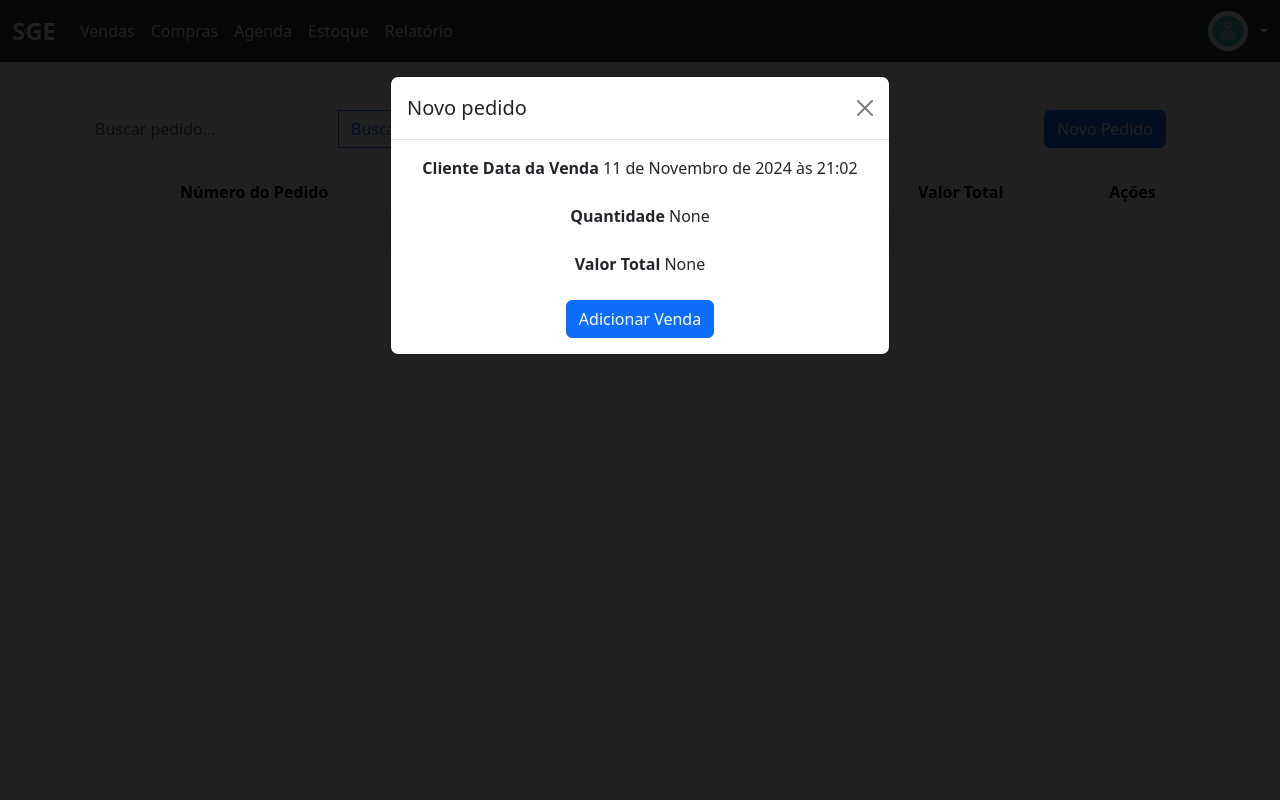
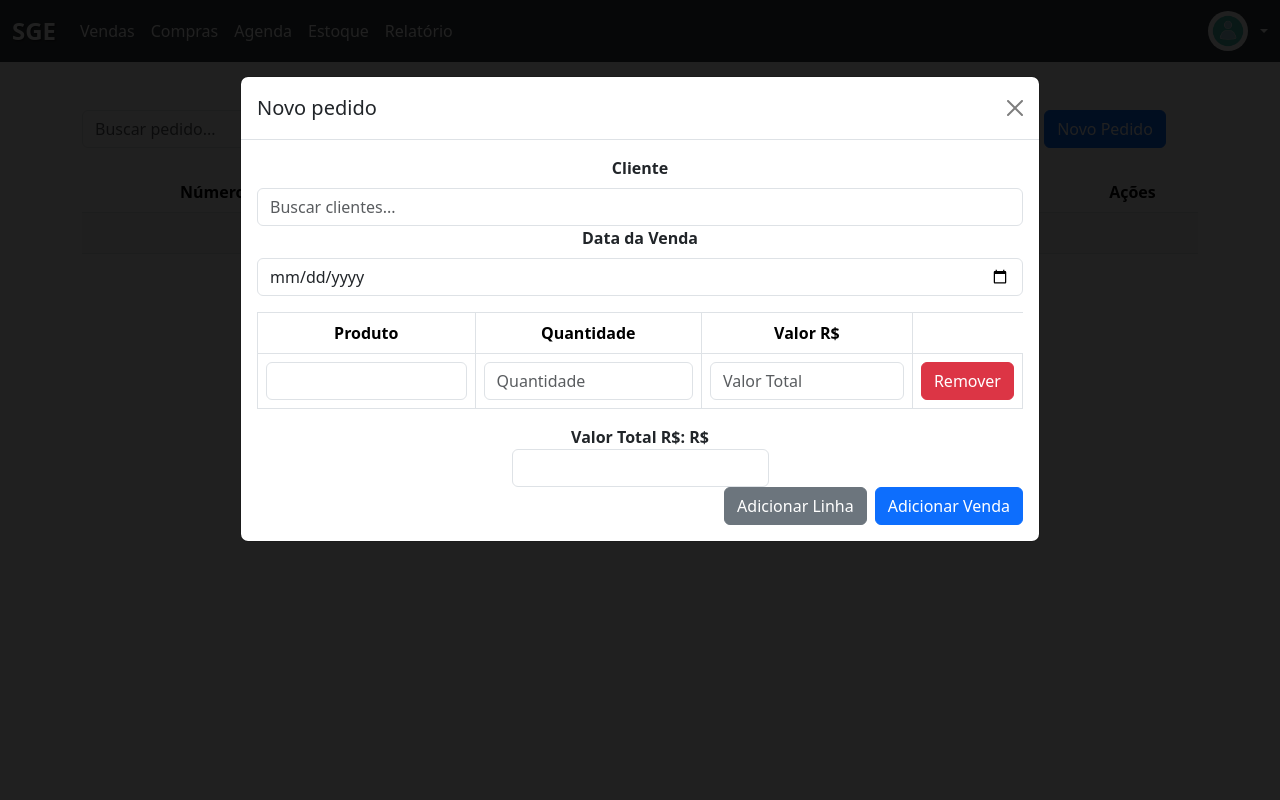
Before and after one commit to gabriecgaldino/app_management, a Django app: page /vendas/ in a window 1280 px wide, after a click on "Novo Pedido". Run offline with Django 5.2, Linux system fonts and the light colour scheme.

Commit message:
Atualização do layout do formulário de pedido

```diff
--- a/Estoque/templates/estoque.html
+++ b/Estoque/templates/estoque.html
@@ -100,7 +100,7 @@
                 </tr>
                 {% empty %}
                 <tr>
-                    <td colspan="7" class="text-center">Nenhum produto encontrado</td>
+                    <td colspan="8" class="text-center">Nenhum produto encontrado</td>
                 </tr>
                 {% endfor %}
             </tbody>
--- a/Vendas/templates/vendas.html
+++ b/Vendas/templates/vendas.html
@@ -26,7 +26,7 @@
 
         <!-- Modal de Cadastro de Venda -->
         <div class="modal fade mt-5" id="vendaModal" tabindex="-1" aria-labelledby="vendaModalLabel" aria-hidden="true">
-            <div class="modal-dialog">
+            <div class="modal-dialog modal-lg">
                 <div class="modal-content">
                     <div class="modal-header">
                         <h5 class="modal-title" id="vendaModalLabel">Novo pedido</h5>
@@ -38,24 +38,54 @@
                             {% csrf_token %}
                             <div class="mb-3">
                                 <label for="cliente" class="form-label"><strong>Cliente</strong></label>
-                                {{form.cliente}}
+                                <input type="text" class="form-control" name="cliente" placeholder="Buscar clientes...">
                                 <label for="data_venda" class="form-label"><strong>Data da Venda</strong></label>
-                                {{form.data_venda}}
+                                <input type="date" class="form-control" name="data_venda">
                             </div>
-                            <div class="mb-3">
+                            <td>
 
-                            </div>
-                            <div class="mb-3">
-                                <label for="data_venda" class="form-label"><strong>Quantidade</strong></label>
-                                {{form.quantidade}}
+                            </td>
+                            <td>
+
+                            </td>
+                            <div class="table-responsive">
+                                <table class="table table-bordered">
+                                    <thead>
+                                        <tr>
+                                            <th>Produto</th>
+                                            <th>Quantidade</th>
+                                            <th>Valor R$</th>
+                                        </tr>
+                                    </thead>
+                                    <tbody id="salesTableBody">
+                                        <tr>
+                                            <td>
+                                                <input type="text" class="form-control" name="produto[]">
+                                            </td>
+
+                                            <td>
+                                                <input type="number" min="0" class="form-control" name="quantidade[]" placeholder="Quantidade">
+                                            </td>
+                                            <td>
+                                                <input type="text" class="form-control" name="valor_total[]" placeholder="Valor Total">
+                                            </td>
+                                            <td>
+                                                <button type="button" class="btn btn-danger btn-remove-row">Remover</button>
+                                            </td>
+                                        </tr>
+                                    </tbody>
+                                </table>
                             </div>
 
-                            <div class="mb-3">
-                                <label for="valor_total" class="form-label"><strong>Valor Total</strong></label>
-                                {{form.valor_total}}
+                                <strong><label for="valor_total" id="form-label">Valor Total R$: R$ <input type="text" class="form-control"></label></strong>
+
+
+
+                            <!-- Botão de Enviar -->
+                            <div class="d-flex justify-content-end col-md-12">
+                                <button type="button" id="addRowButton" class="btn btn-secondary">Adicionar Linha</button>
+                                <button type="submit" class="btn btn-primary ms-2">Adicionar Venda</button>
                             </div>
-                            <!-- Botão de Enviar -->
-                            <button type="submit" class="btn btn-primary">Adicionar Venda</button>
                         </form>
                     </div>
                 </div>
```
